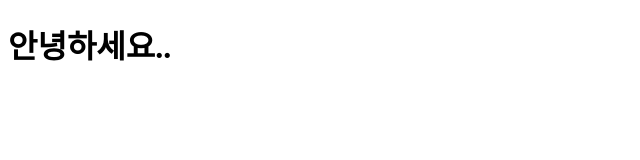
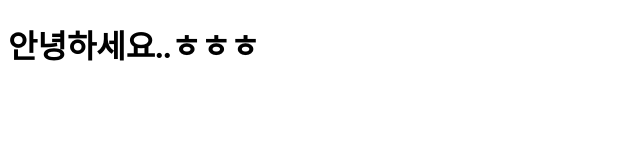
Before and after one commit to leemj8421/TRY, a plain HTML site: page INDEX.HTML in a window 1280 px wide. Shown: the whole page, without its empty margins (0-640 px from the left). Drawn offline with Linux system fonts and the light colour scheme.

Commit message:
Update INDEX.HTML

```diff
--- a/INDEX.HTML
+++ b/INDEX.HTML
@@ -6,6 +6,6 @@
     <title>Document</title>
 </head>
 <body>
-    <h1>안녕하세요..</h1>
+    <h1>안녕하세요..ㅎㅎㅎ</h1>
 </body>
 </html>
```
